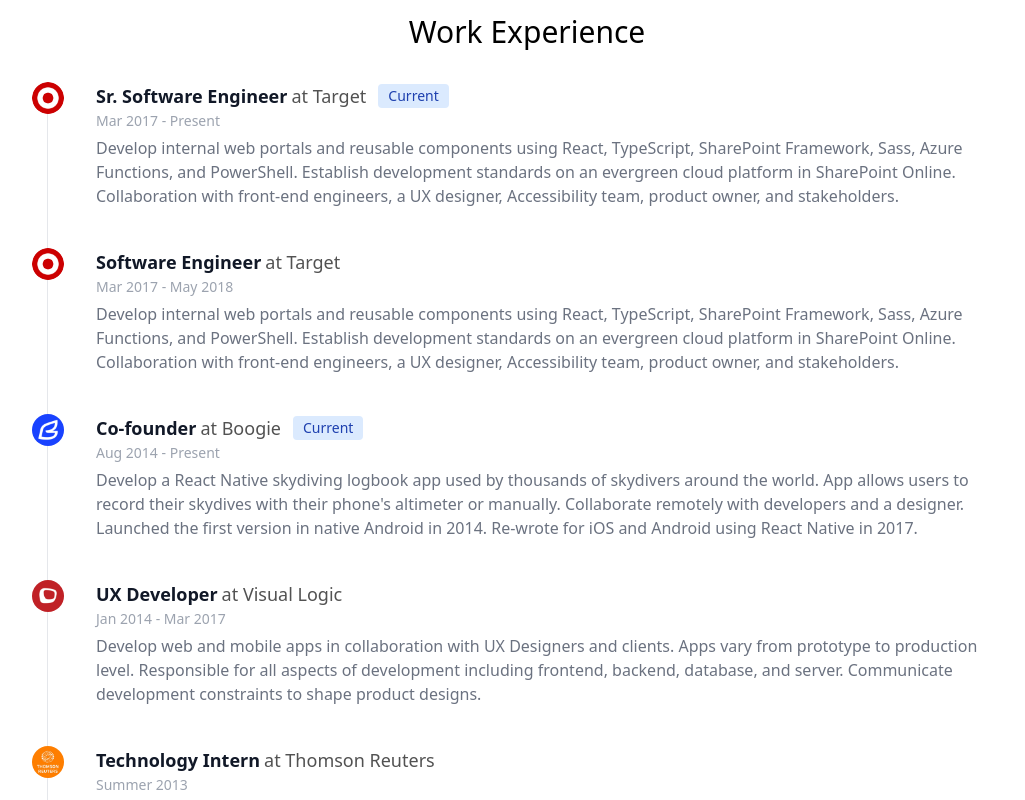
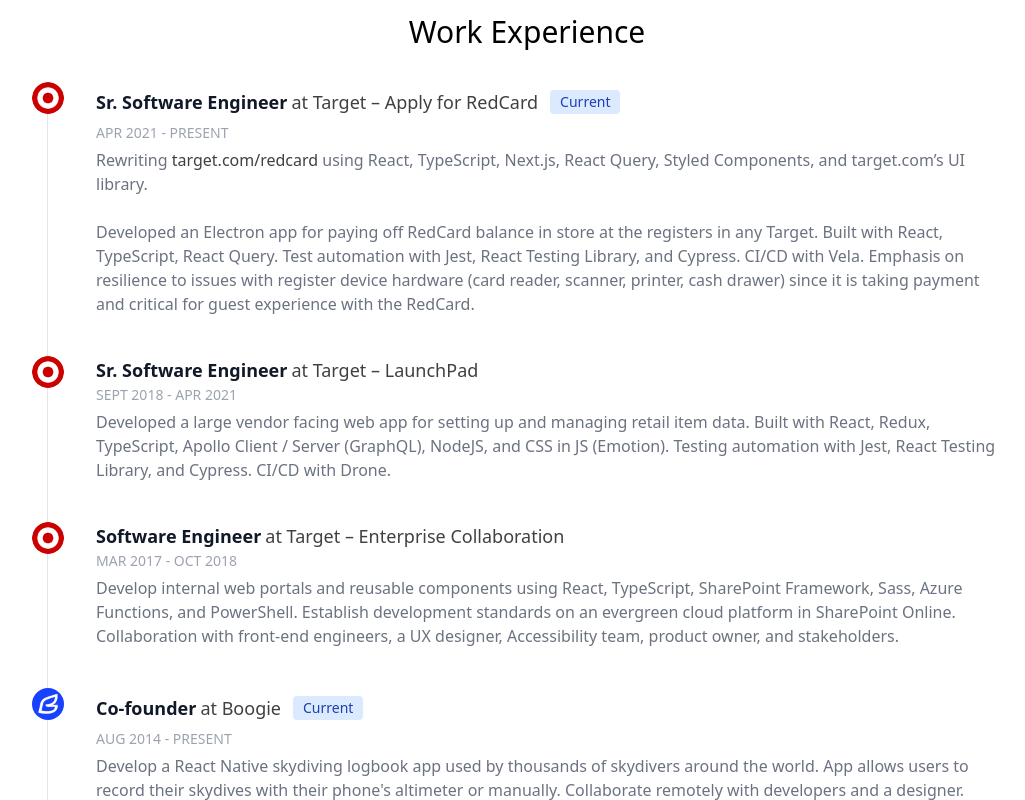
Before and after one commit to jacobhummel/jacobhummel, a Next.js app: page / in a window 1280 px wide. Shown: the part 680-1480 px from the top of the page, without its empty margins (113-1138 px from the left). Built offline with nearby package versions, Linux system fonts and the light colour scheme.

Commit message:
experience section

```diff
--- a/components/Experience.tsx
+++ b/components/Experience.tsx
@@ -1,5 +1,6 @@
 import { experience } from "data/experience";
 import Image from "next/image";
+import Link from "./Link";
 
 export default function Experience() {
   return (
@@ -20,16 +21,11 @@
                   className="rounded-full"
                 />
               </span>
-              <h3 className="flex items-center mb-1 text-lg text-gray-900">
+              <h3 className="flex flex-col sm:flex-row sm:items-center mb-1 text-lg text-gray-900">
                 <span className="font-semibold mr-1">{item.title}</span>
-                <a
-                  href={item.link}
-                  className="text-neutral-600 hover:text-blue-800 hover:underline"
-                >
-                  at {item.name}
-                </a>
+                <Link href={item.link}>at {item.name}</Link>
                 {item.active && (
-                  <span className="bg-blue-100 text-blue-800 text-sm font-medium mr-2 px-2.5 py-0.5 rounded dark:bg-blue-200 dark:text-blue-800 ml-3">
+                  <span className="bg-blue-100 text-blue-800 text-sm font-medium mr-2 px-2.5 py-0.5 my-2 sm:ml-3 rounded max-w-[80px]">
                     Current
                   </span>
                 )}
--- /dev/null
+++ b/components/Link.tsx
@@ -0,0 +1,16 @@
+import * as NextLink from "next/link";
+
+type Props = {
+  href: string;
+  children: React.ReactNode;
+};
+
+export default function Link({ href, children }: Props) {
+  return (
+    <NextLink.default href={href}>
+      <a className="text-neutral-700 hover:text-blue-800 hover:underline">
+        {children}
+      </a>
+    </NextLink.default>
+  );
+}
--- a/data/experience.ts
+++ b/data/experience.tsx
@@ -1,18 +1,42 @@
+import Link from "components/Link";
+
 export const experience = [
   {
-    name: "Target",
+    name: "Target – Apply for RedCard",
     title: "Sr. Software Engineer",
-    duration: "Mar 2017 - Present",
+    duration: "APR 2021 - PRESENT",
     active: true,
     icon: "/static/images/experience/target.jpg",
     link: "https://www.target.com",
-    description:
-      "Develop internal web portals and reusable components using React, TypeScript, SharePoint Framework, Sass, Azure Functions, and PowerShell.  Establish development standards on an evergreen cloud platform in SharePoint Online. Collaboration with front-end engineers, a UX designer, Accessibility team, product owner, and stakeholders.",
+    description: (
+      <>
+        Rewriting <Link href="target.com/redcard">target.com/redcard</Link>{" "}
+        using React, TypeScript, Next.js, React Query, Styled Components, and
+        target.com’s UI library. <br />
+        <br />
+        Developed an Electron app for paying off RedCard balance in store at the
+        registers in any Target. Built with React, TypeScript, React Query. Test
+        automation with Jest, React Testing Library, and Cypress. CI/CD with
+        Vela. Emphasis on resilience to issues with register device hardware
+        (card reader, scanner, printer, cash drawer) since it is taking payment
+        and critical for guest experience with the RedCard.
+      </>
+    ),
   },
   {
-    name: "Target",
+    name: "Target – LaunchPad",
+    title: "Sr. Software Engineer",
+    duration: "SEPT 2018 - APR 2021",
+    active: false,
+    icon: "/static/images/experience/target.jpg",
+    link: "https://www.target.com",
+    description:
+      "Developed a large vendor facing web app for setting up and managing retail item data. Built with React, Redux, TypeScript, Apollo Client / Server (GraphQL), NodeJS, and CSS in JS (Emotion). Testing automation with Jest, React Testing Library, and Cypress. CI/CD with Drone.",
+  },
+  {
+    name: "Target – Enterprise Collaboration",
     title: "Software Engineer",
-    duration: "Mar 2017 - May 2018",
+    duration: "MAR 2017 - OCT 2018",
     active: false,
     icon: "/static/images/experience/target.jpg",
     link: "https://www.target.com",
@@ -22,7 +46,7 @@
   {
     name: "Boogie",
     title: "Co-founder",
-    duration: "Aug 2014 - Present",
+    duration: "AUG 2014 - PRESENT",
     active: true,
     icon: "/static/images/experience/boogie.png",
     link: "https://boogie.io",
@@ -32,7 +56,7 @@
   {
     name: "Visual Logic",
     title: "UX Developer",
-    duration: "Jan 2014 - Mar 2017",
+    duration: "JAN 2014 - MAR 2017",
     active: false,
     icon: "/static/images/experience/vlg.png",
     link: "https://vlgux.com",
@@ -42,7 +66,7 @@
   {
     name: "Thomson Reuters",
     title: "Technology Intern",
-    duration: "Summer 2013",
+    duration: "SUMMER 2013",
     active: false,
     icon: "/static/images/experience/thomson-reuters.jpg",
     link: "https://www.thomsonreuters.com/en.html",
@@ -52,7 +76,7 @@
   {
     name: "Emerson Fisher",
     title: "Web Development Intern",
-    duration: "Summer 2012",
+    duration: "SUMMER 2012",
     active: false,
     icon: "/static/images/experience/emerson.jpg",
     link: "http://www.emerson.com/en-us/automation/fisher",
@@ -61,8 +85,8 @@
   },
   {
     name: "Iowa State University",
-    title: "Software Engineering",
-    duration: "Aug 2010 - May 2014",
+    title: "B.S. in Software Engineering",
+    duration: "AUG 2010 - MAY 2014",
     active: false,
     icon: "/static/images/experience/iastate.jpg",
     link: "https://iastate.edu/",
--- a/styles/globals.css
+++ b/styles/globals.css
@@ -4,4 +4,5 @@
 
 body {
   /* @apply bg-blue-50; */
+  overflow-x: hidden;
 }
```
